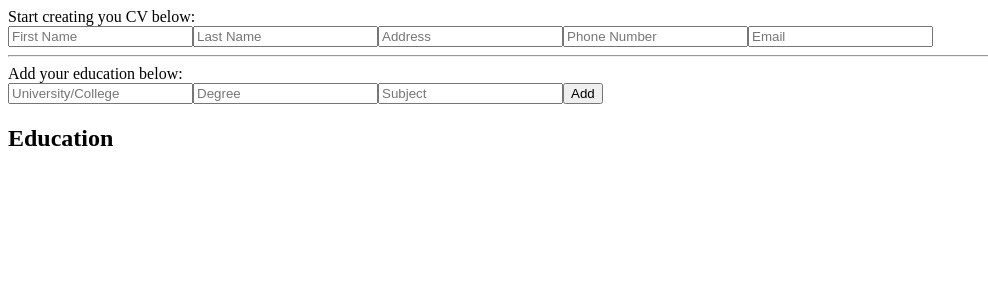
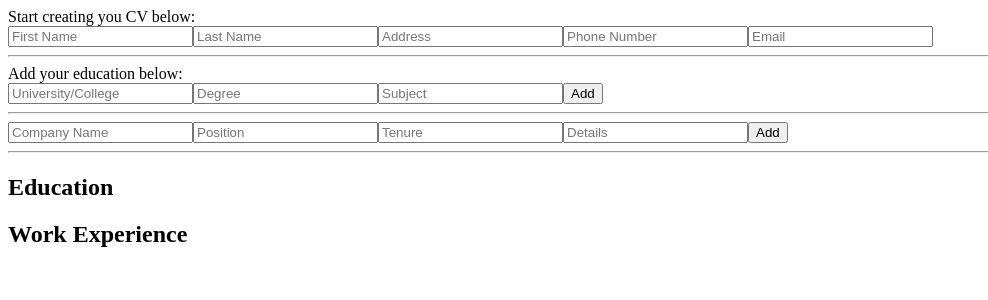
Before and after one commit to jthesimple/cvapplication, a React (Create React App) app in the folder cv-project/: page / in a window 1280 px wide. Shown: the top 300 px of the page, without its empty margins (0-988 px from the left). Built offline with nearby package versions, Linux system fonts and the light colour scheme.

Commit message:
updated all component functionality, css remaining

```diff
--- a/cv-project/src/App.js
+++ b/cv-project/src/App.js
@@ -1,6 +1,7 @@
 import React, { Component } from "react";
 import Education from "./components/education.js";
 import PersonalInfo from './components/personal.js';
+import Work from "./components/work.js";
 import uniqid from "uniqid";
 
 class App extends Component {
@@ -21,11 +22,21 @@ class App extends Component {
         subject:'',
         id: uniqid(),
       },
+      experience: {
+        company:'',
+        position: '',
+        tenure: '',
+        details:'',
+        id: uniqid(),
+      },
       eduList: [],
+      workExperience: [],
 
     };
 
     this.onClickAddBtn = this.onClickAddBtn.bind(this);
+
+    this.onClickAddWork = this.onClickAddWork.bind(this);
 
     this.removeEducation = this.removeEducation.bind(this);
 
@@ -124,6 +135,60 @@ class App extends Component {
     });
   };
 
+  handleChangeCompany = (e) => {
+    this.setState({
+      experience:{
+        company: e.target.value,
+        position: '',
+        tenure: '',
+        details:'',
+        id: this.state.experience.id,
+
+      }
+    })
+  };
+
+  handleChangePosition = (e) => {
+    this.setState({
+      experience:{
+        company: this.state.experience.company,
+        position: e.target.value,
+        tenure: '',
+        details:'',
+        id: this.state.experience.id,
+
+      }
+    })
+  };
+
+  handleChangeTenure = (e) => {
+    this.setState({
+      experience:{
+        company: this.state.experience.company,
+        position: this.state.experience.position,
+        tenure: e.target.value,
+        details:'',
+        id: this.state.experience.id,
+
+      }
+    })
+  };
+
+  handleChangeDetails = (e) => {
+    this.setState({
+      experience:{
+        company: this.state.experience.company,
+        position: this.state.experience.position,
+        tenure: this.state.experience.tenure,
+        details: e.target.value,
+        id: this.state.experience.id,
+
+      }
+    })
+  };
+
+
+
   onClickAddBtn = (e) => {
     e.preventDefault();
     this.setState({
@@ -137,6 +202,22 @@ class App extends Component {
       });
   };
 
+  onClickAddWork = (e) => {
+    e.preventDefault();
+    this.setState({
+      workExperience: this.state.workExperience.concat(this.state.experience),
+      experience: {
+        company: '',
+        position: '',
+        tenure: '',
+        details: '',
+        id:uniqid()
+      },
+
+    });
+
+  }
+
   removeEducation = (id) => {
     const updatedEduList = this.state.eduList.filter((edu)=> edu.id !==id);
     this.setState({eduList: updatedEduList});
@@ -144,11 +225,16 @@ class App extends Component {
 
   };
 
+  removeWork = (id) => {
+    const updatedWorkList = this.state.workExperience.filter((work)=>work.id !==id);
+    this.setState({workExperience: updatedWorkList});
+  }
+
 
 
 
   render() {
-    const {personal, education, eduList} = this.state;
+    const {personal, education, eduList, experience, workExperience} = this.state;
     return (
     <>
       <div>Start creating you CV below:</div>
@@ -181,10 +267,29 @@ class App extends Component {
         </label>
         <button type='submit'>Add</button>
       </form>
+      <hr></hr>
+      <form onSubmit={this.onClickAddWork}>
+        <label>
+          <input onChange={this.handleChangeCompany} value={experience.company} placeholder='Company Name'/>
+        </label>
+        <label>
+          <input onChange={this.handleChangePosition} value={experience.position} placeholder='Position'/>
+        </label>
+        <label>
+          <input onChange={this.handleChangeTenure} value={experience.tenure} placeholder='Tenure'/>
+        </label>
+        <label>
+          <input onChange={this.handleChangeDetails} value={experience.details} placeholder='Details'/>
+        </label>
+        <button type='submit'>Add</button>
+      </form>
+      <hr></hr>
 
      <PersonalInfo personal={personal}></PersonalInfo>
      <h2>Education</h2>
      <Education list={eduList} remove={this.removeEducation}></Education>
+     <h2>Work Experience</h2>
+     <Work workList={workExperience} remove={this.removeWork}></Work>
 
 
     </>
--- a/cv-project/src/components/education.js
+++ b/cv-project/src/components/education.js
@@ -8,8 +8,8 @@ const Education = (props) => {
       {list.map((item) => {
         return  (
             <React.Fragment key={item.id}>
-            <li>{item.university}</li>
-            <div>{item.degree} {item.subject}</div>
+            <div>{item.university}</div>
+            <li>{item.degree} {item.subject}</li>
             <button onClick={() => remove(item.id)}>Remove</button>
             </React.Fragment>
         )
--- /dev/null
+++ b/cv-project/src/components/work.js
@@ -0,0 +1,23 @@
+import React from "react";
+
+const Work = (props) =>{
+    const {workList, remove} = props;
+
+    return (
+        <>
+        <ul>
+            {workList.map((work)=>{
+                return (<React.Fragment key={work.id}>
+                <div>{work.company}</div>
+                <div>{work.position}</div>
+                <div>{work.tenure}</div>
+                <li>{work.details}</li>
+                <button onClick={() => remove(work.id)}>Remove</button>
+                </React.Fragment>)
+            })}
+        </ul>
+        </>
+    )
+};
+
+export default Work;
```
